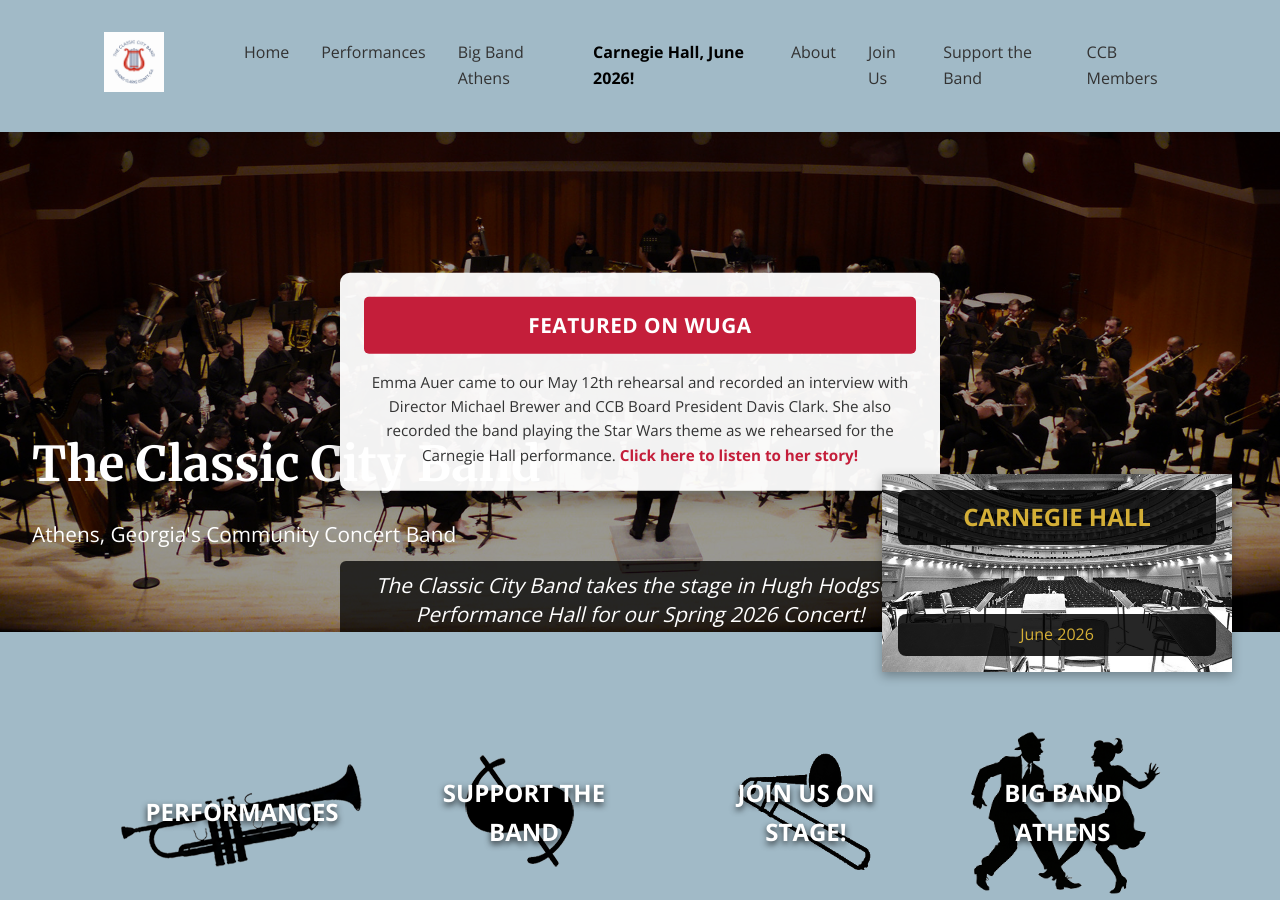
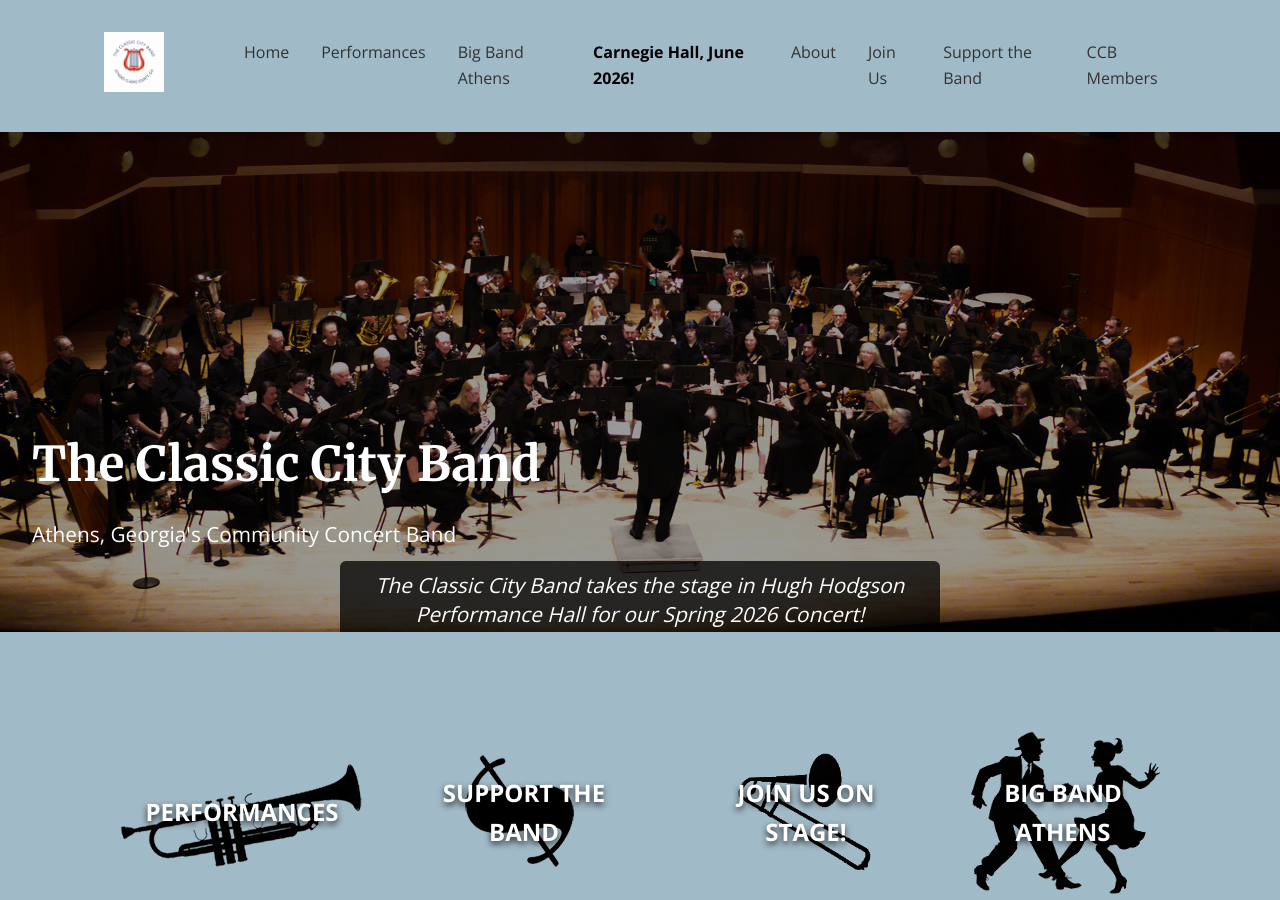
Before and after one commit to webmasterCCB/CCBwebsite, a Jekyll site: the page built from index.html, in a window 1280 px wide and 900 px high. Built offline with Jekyll 4.4.1, drawn with Linux system fonts in a browser that asks for light colours; comment, search, counter and statistics services are not loaded.

Commit message:
Update index.html

```diff
--- a/index.html
+++ b/index.html
@@ -5,22 +5,6 @@ title: Home
 <section class="hero">
   <h1>The Classic City Band</h1>
   <p>Athens, Georgia's Community Concert Band</p>
-
-  <!-- NEW MEDIA HIGHLIGHT BOX -->
-  <a href="https://www.wuga.org/local-news/2026-05-16/classic-city-band-to-bring-athenians-to-carnegie-hall" class="media-highlight" target="_blank">
-    <div class="media-badge">FEATURED ON WUGA</div>
-    <div class="media-text">
-      Emma Auer came to our May 12th rehearsal and recorded an interview with Director Michael Brewer and CCB Board President Davis Clark. She also recorded the band playing the Star Wars theme as we rehearsed for the Carnegie Hall performance. <strong>Click here to listen to her story!</strong>
-    </div>
-  </a>
-
-  <a href="{{ '/donate-carnegie' | relative_url }}" class="carnegie-badge">
-    <img src="{{ '/assets/images/carnegieWebsm.jpg' | relative_url }}" alt="Carnegie Hall 2026">
-    <div class="badge-text">
-      <span class="badge-title">CARNEGIE HALL</span>
-      <span class="badge-subtitle">June 2026</span>
-    </div>
-  </a>
   <p class="hero-caption">The Classic City Band takes the stage in Hugh Hodgson Performance Hall for our Spring 2026 Concert!</p>
 </section>
 <section class="quick-links">
```
